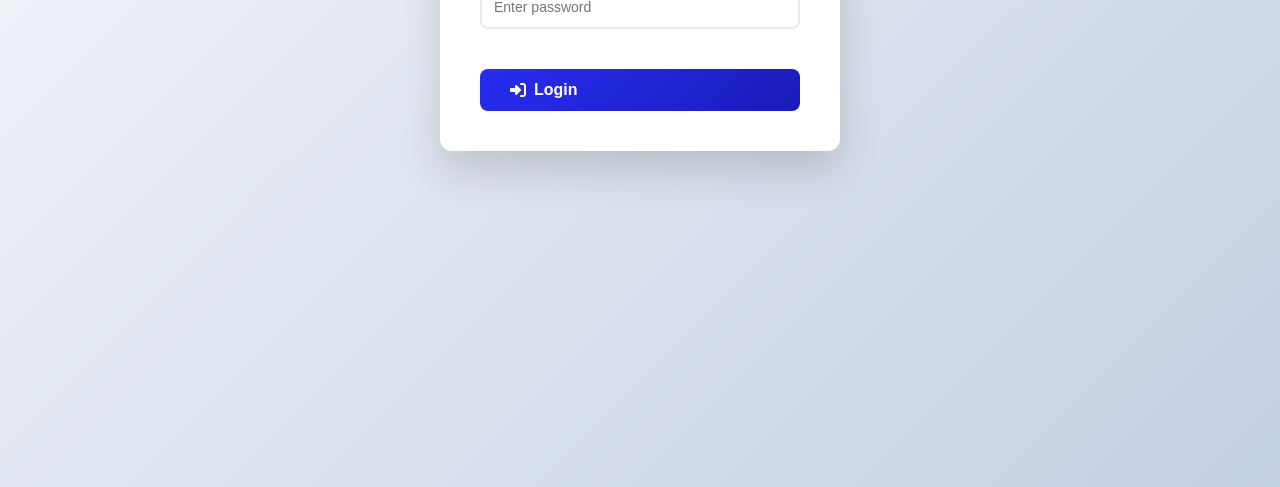
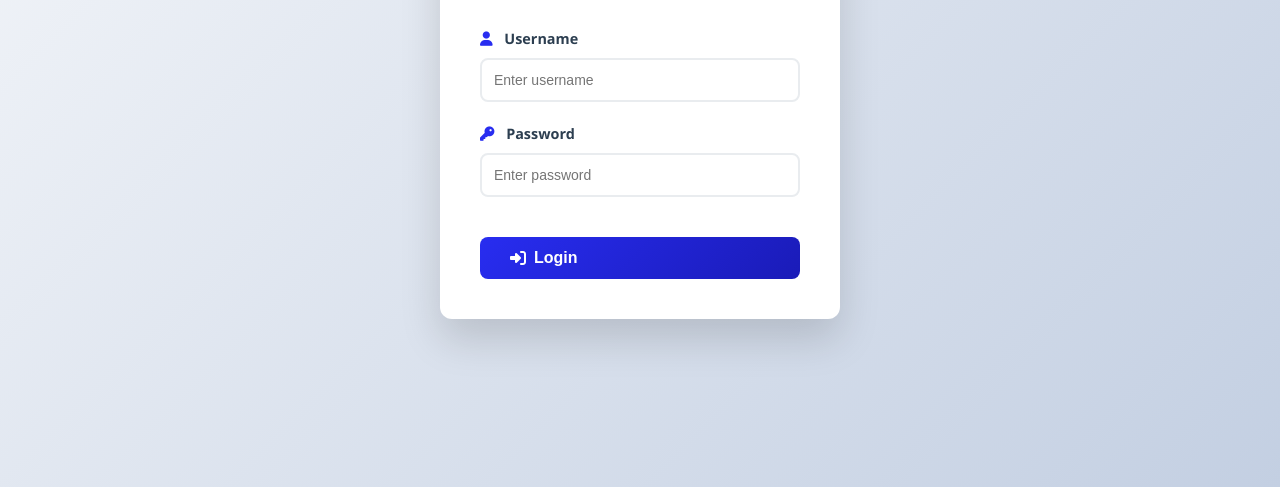
Before and after one commit to pietercoetzee-za/Enhancement_Tracker, a website: page public/index.html in a window 1280 px wide. Shown: the part 313-800 px from the top of the page. Drawn offline with Linux system fonts and the light colour scheme.

Commit message:
Fix login form vertical centering
- Remove inline display style that overrides CSS
- Use flexbox for proper vertical and horizontal centering
- Add overflow hidden to prevent scrolling issues
- Add alternative centering method for browser compatibility
- Set display to 'flex' in JavaScript instead of 'block'
- Add debugging logs to track centering behavior

```diff
--- a/public/index.html
+++ b/public/index.html
@@ -62,6 +62,15 @@
             margin: 0;
             padding: 0;
             box-sizing: border-box;
+            overflow: hidden;
+        }
+
+        /* Alternative centering method for better browser support */
+        .login-container::before {
+            content: '';
+            display: inline-block;
+            height: 100%;
+            vertical-align: middle;
         }
 
         .login-box {
@@ -72,9 +81,9 @@
             width: 100%;
             max-width: 400px;
             text-align: center;
-            margin: 0 auto;
+            margin: 0;
             position: relative;
-            transform: translateY(0);
+            flex-shrink: 0;
         }
 
         .login-header h2 {
@@ -1188,7 +1197,7 @@
 </head>
 <body>
     <!-- Login Container -->
-    <div id="login-container" class="login-container" style="display: block;">
+    <div id="login-container" class="login-container">
         <div class="login-box">
             <div class="login-header">
                 <h2><i class="fas fa-lock"></i> Team Login</h2>
@@ -2000,8 +2009,14 @@
 
         function showLoginForm() {
             console.log('🔓 Showing login form');
-            document.getElementById('login-container').style.display = 'block';
-            document.getElementById('main-container').style.display = 'none';
+            const loginContainer = document.getElementById('login-container');
+            const mainContainer = document.getElementById('main-container');
+
+            loginContainer.style.display = 'flex';
+            mainContainer.style.display = 'none';
+
+            console.log('Login container display:', loginContainer.style.display);
+            console.log('Login container computed style:', window.getComputedStyle(loginContainer).display);
         }
 
         function hideLoginForm() {
```
